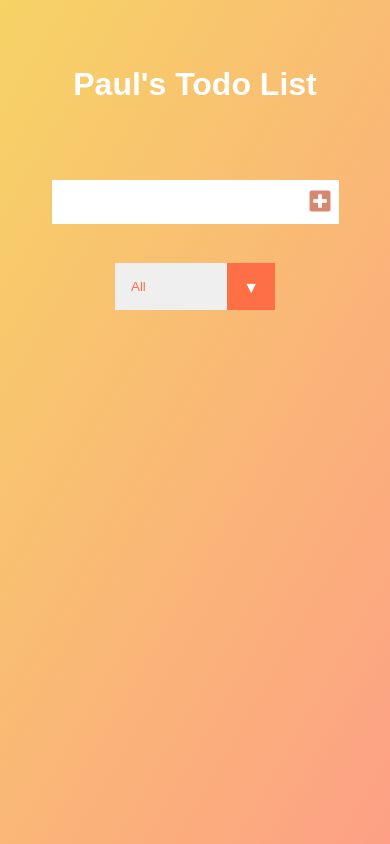
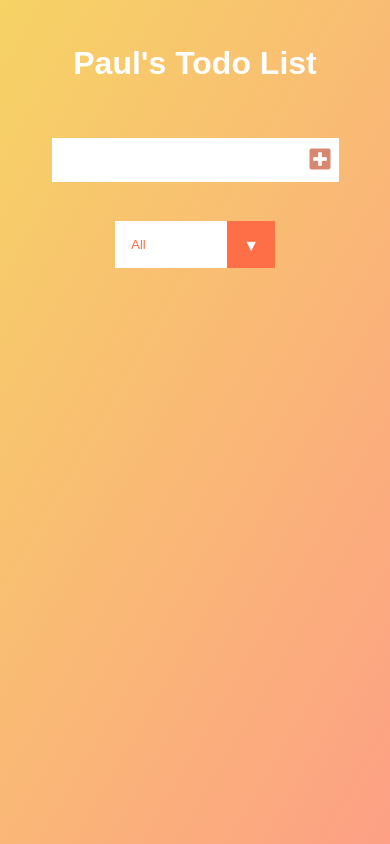
Before and after one commit to Pauldumebi/To-do-list, a plain HTML site: page index.html in a window 390 px wide. Drawn offline with Linux system fonts and the light colour scheme.

Commit message:
fixed header

```diff
--- a/style.css
+++ b/style.css
@@ -119,6 +119,7 @@ select {
    width: 10rem;
    cursor: pointer;
    padding: 1rem;
+   background: white;
 }
 
 .select::after {
@@ -139,5 +140,6 @@ select {
    }
    header {
       font-size: 1rem;
+      min-height: 15vh;
    }
 }
```
